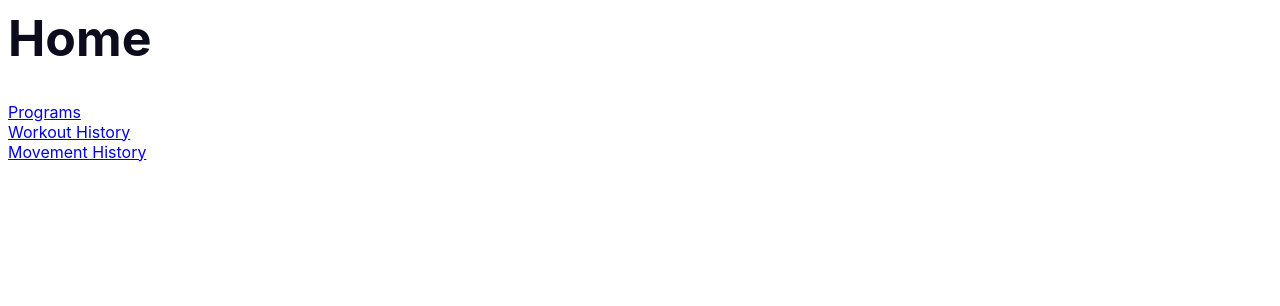
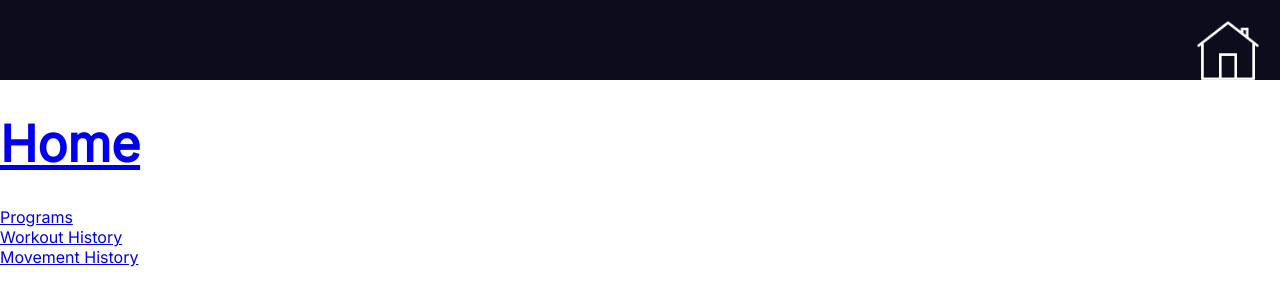
Before and after one commit to Joylana/LACRM-Project, a PHP site: page /homepage.php in a window 1280 px wide. Shown: the top 306 px of the page. Run offline with PHP 8.4, Linux system fonts and the light colour scheme.

Commit message:
working regular navbar

```diff
--- a/homepage.php
+++ b/homepage.php
@@ -3,10 +3,9 @@
 
 ?>
 <html>
-    <header>
-        <link rel="stylesheet" href="style.css">
-    </header>
+
     <body>
+        <?php NavBar(); ?>
         <h1>Home</h1>
         <a href="programs-page.php">Programs</a> <br>
         <a href="workout-history.php">Workout History</a> <br>
--- /dev/null
+++ b/include/common-components.php
@@ -0,0 +1,50 @@
+<?php
+
+    function NavBar($back=NULL){
+        echo "
+            <html>
+                <head>
+                    <link rel='stylesheet' type='text/css' href='/style.css'>
+                    <link href='https://fonts.googleapis.com/css?family=Inter' rel='stylesheet'>
+                </head>
+            <body style = 'margin:0'>
+        ";
+        if($back == NULL){
+            echo"
+
+                <div class='navbar'>
+                <div style='float:right; padding:20px'>
+
+                <a href='homepage.php'>
+                    <img  style='height: 80%' src='home-icon.png' alt='home'>
+
+                </div>
+
+                </div>
+            ";
+
+        }else{ // gonna fix the back button positioning when working on programs-page
+            echo"
+                <div class='navbar'>
+
+                <div style='float:left; padding:20px'>
+
+                <a style='color: white;font-size:300%' href='programs-page.php'>
+                    < Back
+                </a>
+
+                </div>
+
+                <div style='float:right; padding:20px'>
+
+                <a href='homepage.php'>
+                    <img  src='home-icon.png' alt='home'>
+
+                </div>
+
+                </div>
+            ";
+        }
+    }
+
+?>
--- a/include/init.php
+++ b/include/init.php
@@ -8,6 +8,7 @@
     include('include/db_query.php');
     include('include/queryfunctions.php');
     include('include/helper_functions.php');
+    include('include/common-components.php');
 
     //starting the session (omg yaaaaaaay)
     session_start();
--- a/style.css
+++ b/style.css
@@ -9,7 +9,6 @@ html{
 h1{
     font-size: 50px;
 }
-
 
 .text-box{
     background-color:D9D9D9;
@@ -23,6 +22,12 @@ h1{
 
 }
 
+.navbar{
+    background-color: 0D0C1D;
+    border-top:0px;
+    height:10%;
+}
+
 
 /*appearing and disappearing text*/
 
```
Also changed, not shown: home-icon.png (added).
